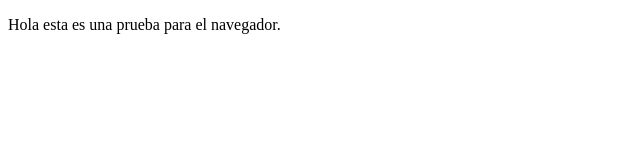
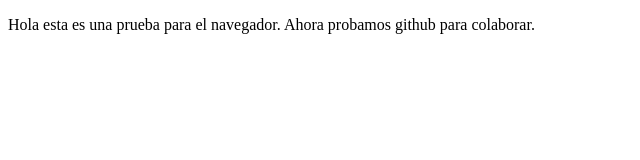
Before and after one commit to grayfor/DemoProject, a plain HTML site: page index.html in a window 1280 px wide. Shown: the whole page, without its empty margins (0-640 px from the left). Drawn offline with Linux system fonts and the light colour scheme.

Commit message:
Cambios Agregados

```diff
--- a/index.html
+++ b/index.html
@@ -8,7 +8,7 @@
 </head>
 <body>
     <p>
-        Hola esta es una prueba para el navegador.
+        Hola esta es una prueba para el navegador. Ahora probamos github para colaborar.
     </p>
 </body>
 </html>
```
